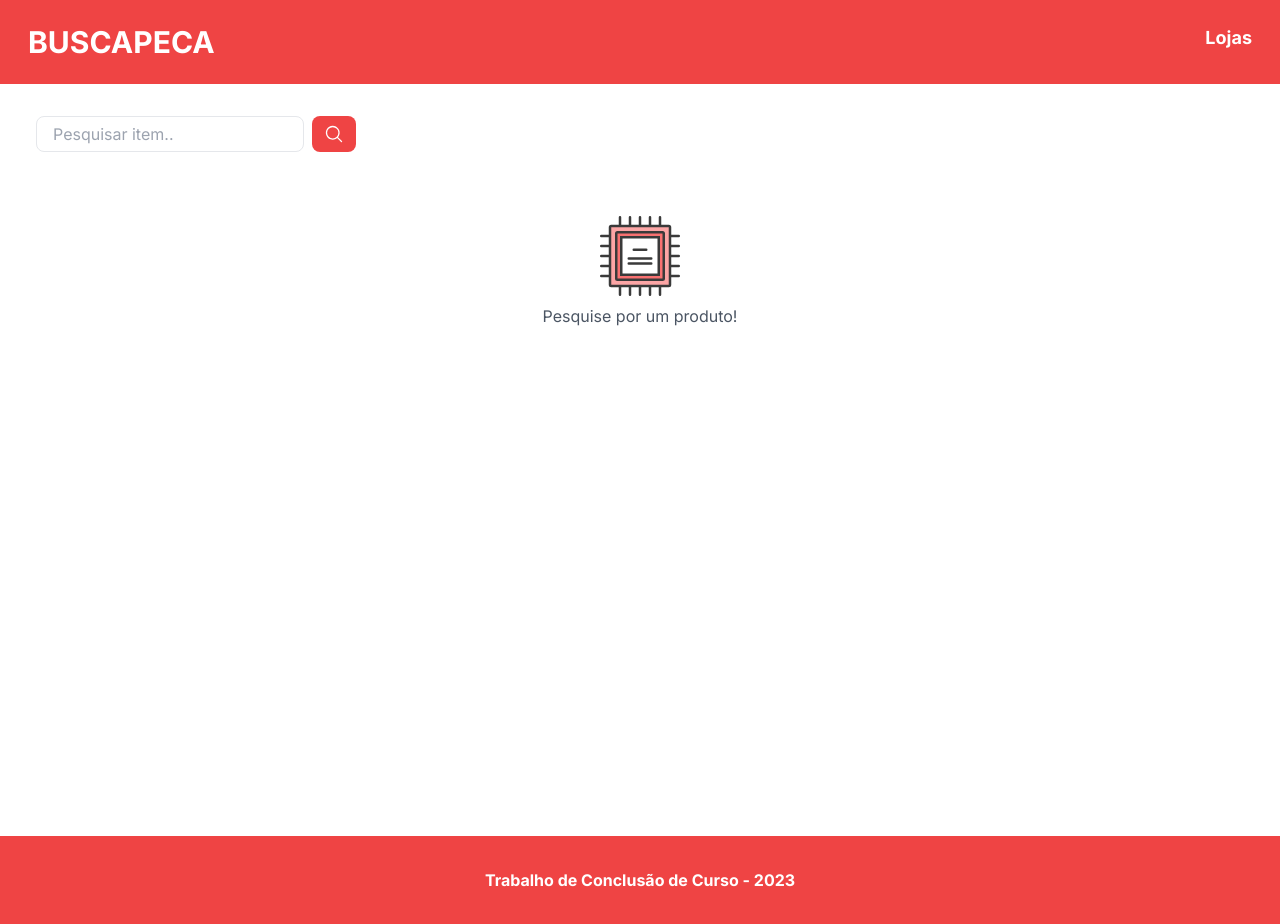
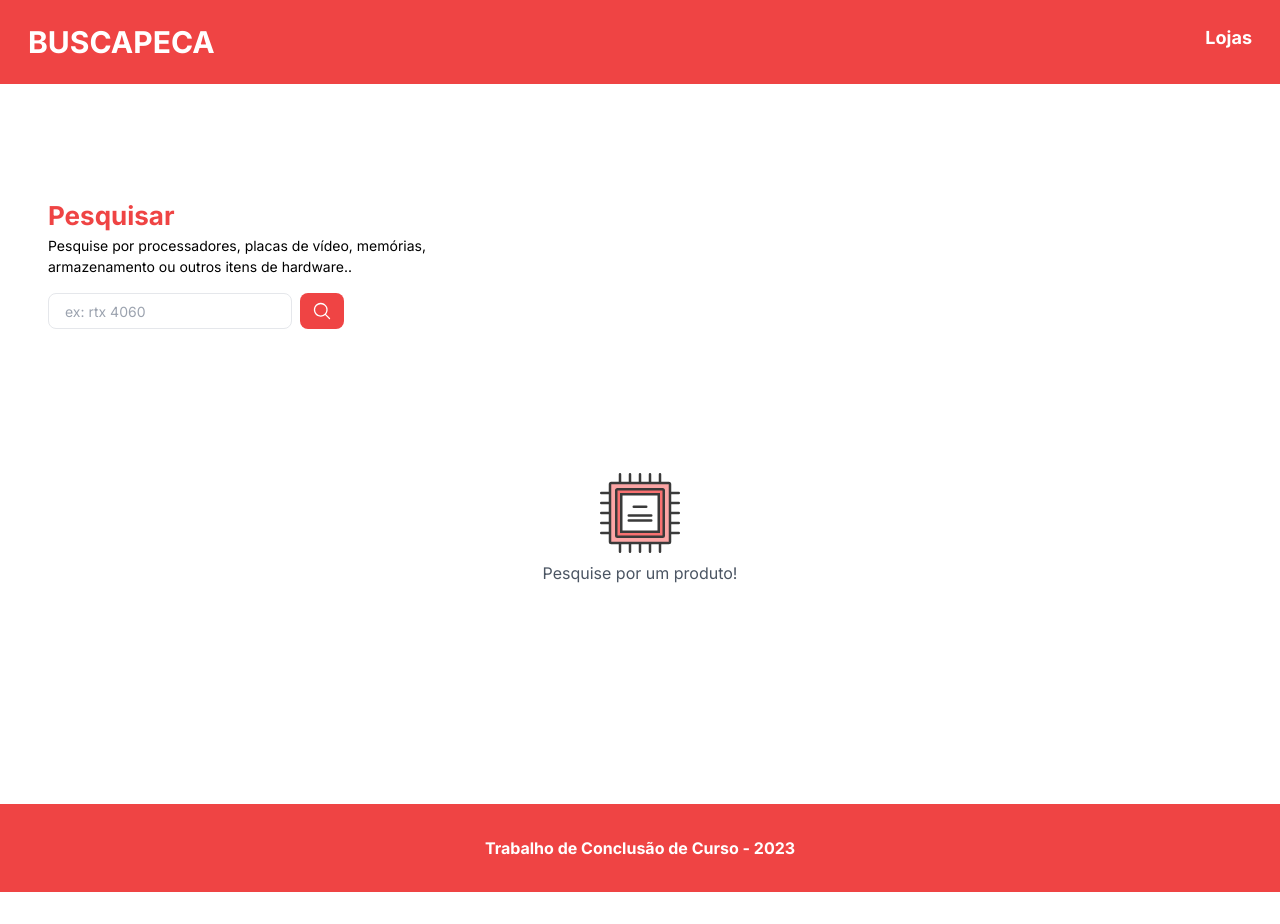
Before and after one commit to lucasdebeterco/buscapecas, a Next.js app: page / in a window 1280 px wide. After the commit the page ends 892 px from the top, so only its background shows below. Built offline with nearby package versions, Linux system fonts and the light colour scheme.

Commit message:
search form refactor

```diff
--- a/src/app/components/ProductList.tsx
+++ b/src/app/components/ProductList.tsx
@@ -8,44 +8,20 @@ import { IProduct } from "@/app/types/Product.types";
 import { MagnifyingGlass } from "@phosphor-icons/react";
 import { getApiHost } from '@/app/utils/getApiHost';
 import { SearchForProduct } from '@/app/components/SearchForProduct';
+import { SearchForm } from '@/app/components/SearchForm';
 
 export function ProductList() {
     let [productList, setProductList]  = useState([])
     let [isLoading, setIsLoading] = useState(false)
 
-    async function getProducts(e: any) {
-        e.preventDefault();
-        setIsLoading(true)
-
-        axios.get(`${getApiHost()}products?searchItem=${e.target.searchItem.value}`)
-            .then((response: any) => {
-                console.log(response)
-                setProductList(response.data)
-            }).catch((error: any) => {
-                console.error("Error:", error);
-            }).finally(() => {
-            setIsLoading(false)
-        });
-    }
-
     return (
-        <div className='max-w-[1240px] px-4 my-0 mx-[auto] min-h-[90vh]'>
-            <form onSubmit={getProducts} className='flex column items-center mt-8' action='#'>
-                <label htmlFor='searchItem'></label>
-                <input type='text'
-                       name='searchItem'
-                       placeholder='Pesquisar item..'
-                       className='outline-0 border-[1px] h-[36px] py-1 px-4 rounded-[8px]'
-                />
-                <button className='h-[36px] px-3 ml-2 bg-red-500 text-white rounded-[8px] hover:bg-red-600 cursor-pointer transition' name='submit' type='submit'>
-                    <MagnifyingGlass color='#fff' size={20} />
-                </button>
-            </form>
+        <div className='px-[48px] my-0 min-h-[90vh]'>
+            <SearchForm setProductList={setProductList} setIsLoading={setIsLoading} />
 
             { isLoading ? (
                 <Loader />
             ) : productList.length ? (
-                <div className='productList grid grid-cols-5 gap-6 my-8'>
+                <div className='productList max-w-[1240px] mx-[auto] grid grid-cols-5 gap-6 my-8'>
                     {productList.map((product:IProduct) => {
                         return (
                             <div key={uuidv4()} className='flex flex-col justify-between border-[2px] hover:border-red-600 p-4 rounded-2xl'>
--- /dev/null
+++ b/src/app/components/SearchForm.tsx
@@ -0,0 +1,51 @@
+import { MagnifyingGlass } from '@phosphor-icons/react';
+import axios from 'axios';
+import { getApiHost } from '@/app/utils/getApiHost';
+import Image from 'next/image';
+
+interface ISearchForm {
+    setProductList: React.Dispatch<React.SetStateAction<any>>
+    setIsLoading: React.Dispatch<React.SetStateAction<boolean>>
+}
+
+export function SearchForm({ setProductList, setIsLoading }: ISearchForm) {
+    async function getProducts(e: any) {
+        e.preventDefault();
+        setIsLoading(true)
+
+        axios.get(`${getApiHost()}products?searchItem=${e.target.searchItem.value}`)
+            .then((response: any) => {
+                console.log(response)
+                setProductList(response.data)
+            }).catch((error: any) => {
+            console.error("Error:", error);
+        }).finally(() => {
+            setIsLoading(false)
+        });
+    }
+
+    return (
+        <div className='flex justify-between py-[80px] pr-[30px]'>
+            <form onSubmit={getProducts} className='flex flex-col justify-center mt-8' action='#'>
+                <label htmlFor='searchItem' className='text-[26px] text-red-500 font-bold'>Pesquisar</label>
+
+                <span className='text-[14px]'>Pesquise por processadores, placas de vídeo, memórias,</span>
+                <span className='text-[14px]'>armazenamento ou outros itens de hardware..</span>
+
+                <div className='flex mt-[16px]'>
+                    <input type='text'
+                           name='searchItem'
+                           placeholder='ex: rtx 4060'
+                           className='h-[36px] py-1 px-4 outline-0 border-[1px] rounded-[8px] text-[14px]'
+                    />
+                    <button className='h-[36px] px-3 ml-2 bg-red-500 text-white rounded-[8px] hover:bg-red-600 cursor-pointer transition' name='submit' type='submit'>
+                        <MagnifyingGlass color='#fff' size={20} />
+                    </button>
+                </div>
+            </form>
+
+            {/*<Image src='/images/illustration.jpg' className='rounded-[20px]' width={300} height={300} alt='illustration' />*/}
+        </div>
+
+    )
+}
```
Also changed, not shown: public/images/illustration.jpg (added).
